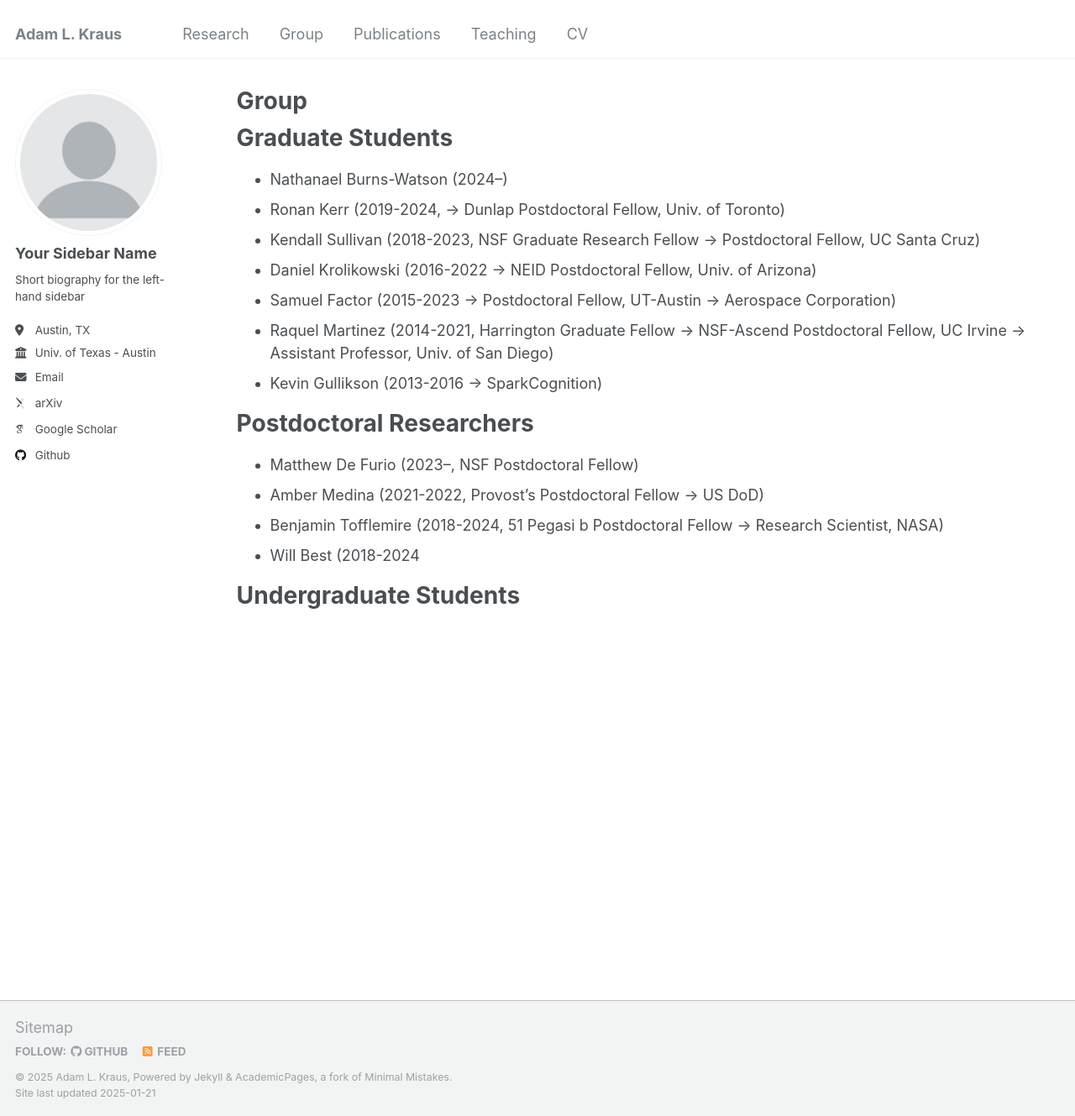
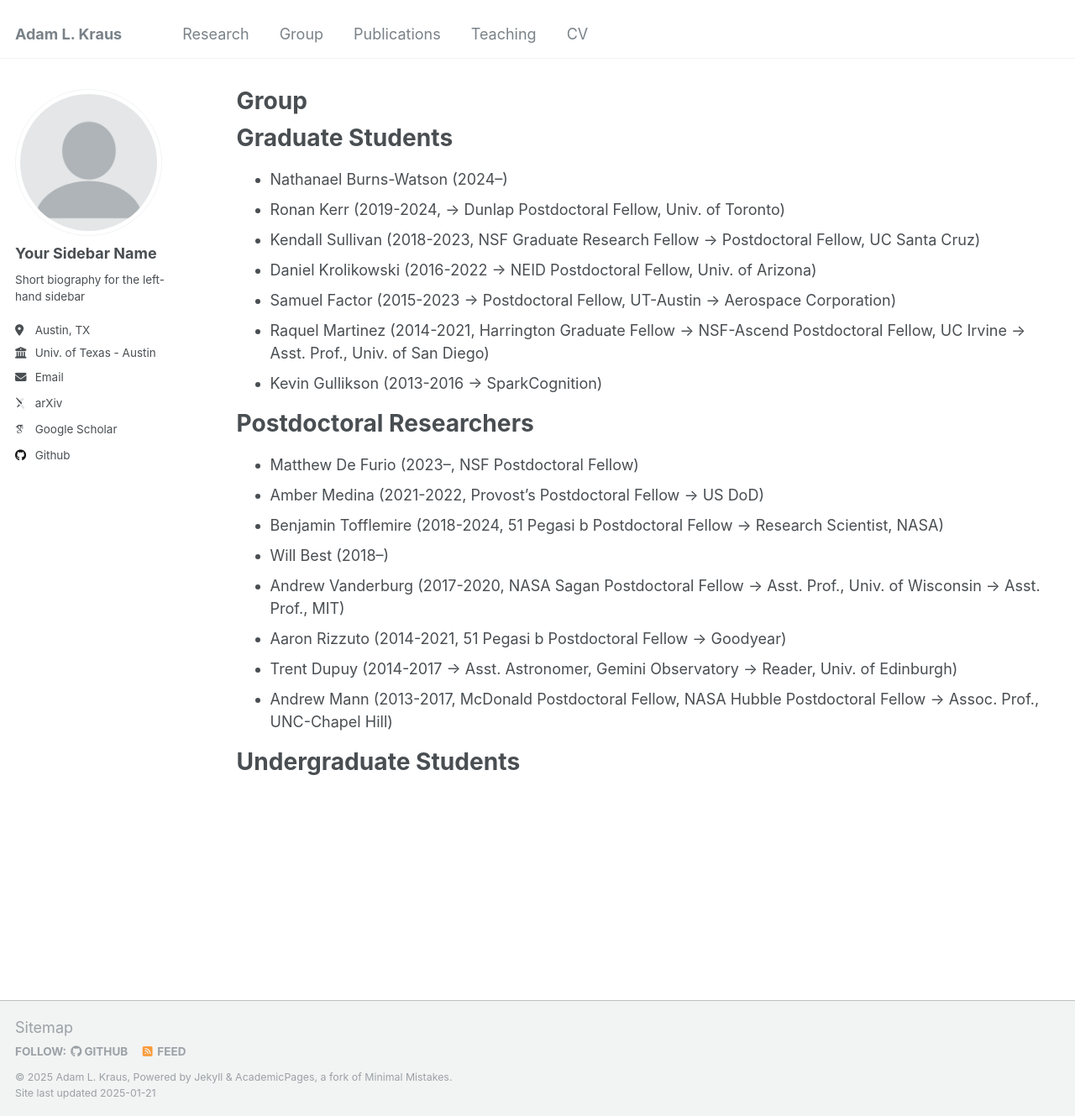
Before and after one commit to adamkraus/adamkraus.github.io, a Jekyll site: the page built from _pages/group.md, in a window 1280 px wide and 1329 px high. Shown: the whole window at 84% size. Built offline with Jekyll 4.4.1, drawn with Linux system fonts in a browser that asks for light colours; some web fonts are replaced.

Commit message:
Update group.md

```diff
--- a/_pages/group.md
+++ b/_pages/group.md
@@ -16,7 +16,7 @@ Graduate Students
 * Kendall Sullivan (2018-2023, NSF Graduate Research Fellow -> Postdoctoral Fellow, UC Santa Cruz)
 * Daniel Krolikowski (2016-2022 -> NEID Postdoctoral Fellow, Univ. of Arizona)
 * Samuel Factor (2015-2023 -> Postdoctoral Fellow, UT-Austin -> Aerospace Corporation)
-* Raquel Martinez (2014-2021, Harrington Graduate Fellow -> NSF-Ascend Postdoctoral Fellow, UC Irvine -> Assistant Professor, Univ. of San Diego)
+* Raquel Martinez (2014-2021, Harrington Graduate Fellow -> NSF-Ascend Postdoctoral Fellow, UC Irvine -> Asst. Prof., Univ. of San Diego)
 * Kevin Gullikson (2013-2016 -> SparkCognition)
 
 
@@ -25,7 +25,11 @@ Postdoctoral Researchers
 * Matthew De Furio (2023--, NSF Postdoctoral Fellow)
 * Amber Medina (2021-2022, Provost's Postdoctoral Fellow -> US DoD)
 * Benjamin Tofflemire (2018-2024, 51 Pegasi b Postdoctoral Fellow -> Research Scientist, NASA)
-* Will Best (2018-2024
+* Will Best (2018--)
+* Andrew Vanderburg (2017-2020, NASA Sagan Postdoctoral Fellow -> Asst. Prof., Univ. of Wisconsin -> Asst. Prof., MIT)
+* Aaron Rizzuto (2014-2021, 51 Pegasi b Postdoctoral Fellow -> Goodyear)
+* Trent Dupuy (2014-2017 -> Asst. Astronomer, Gemini Observatory -> Reader, Univ. of Edinburgh)
+* Andrew Mann (2013-2017, McDonald Postdoctoral Fellow, NASA Hubble Postdoctoral Fellow -> Assoc. Prof., UNC-Chapel Hill)
 
 Undergraduate Students
 ======
```
